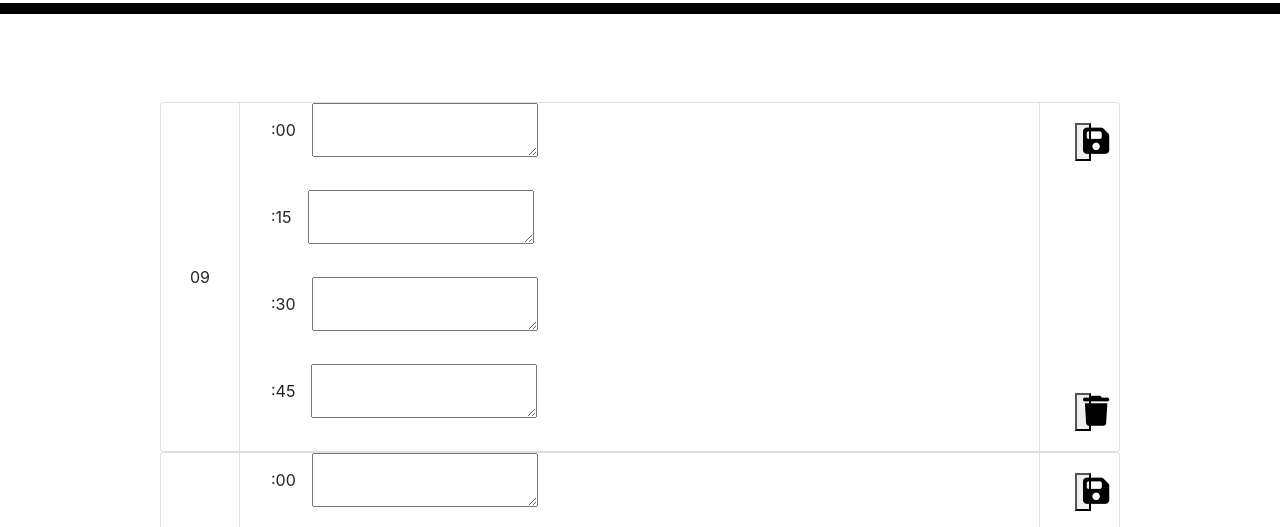
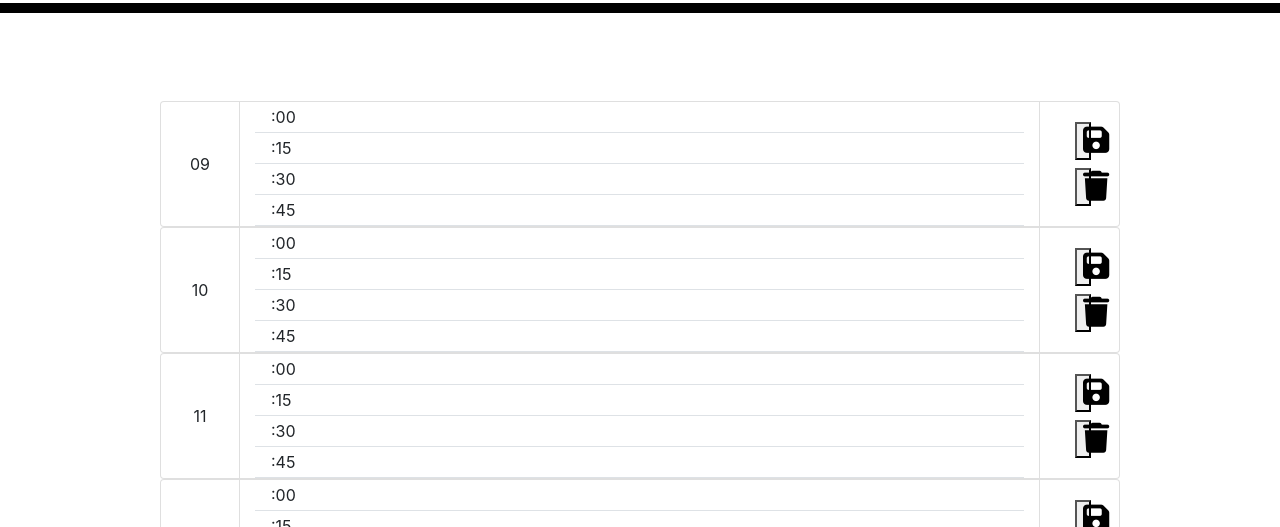
Before and after one commit to RubenCastroCoding/WorkDayScheduler, a plain HTML site: page Index.html in a window 1280 px wide. Shown: the part 240-767 px from the top of the page. Drawn offline with nearby package versions, Linux system fonts and the light colour scheme.

Commit message:
updating css

```diff
--- a/Assets/styles.css
+++ b/Assets/styles.css
@@ -11,3 +11,22 @@ main{
     height: 10px;
     background-color: black;
 }
+
+textarea{
+    border: 0;
+    resize: none;
+    height: 30px;
+    width: 100%;
+    background-color: inherit;
+    color: black;
+}
+
+hr {
+    border: 0;
+    clear:both;
+    display:block;
+    width: 100%;
+    background-color:#dee2e6;
+    height: 1px;
+    margin: 0;
+  }
--- a/Assets/Index.html
+++ b/Index.html
@@ -8,7 +8,7 @@
     <title>Work Day Scheduler</title>
     <link rel="stylesheet" href="https://cdn.jsdelivr.net/npm/bootstrap@4.5.3/dist/css/bootstrap.min.css" integrity="sha384-TX8t27EcRE3e/ihU7zmQxVncDAy5uIKz4rEkgIXeMed4M0jlfIDPvg6uqKI2xXr2" crossorigin="anonymous">
     <link rel="stylesheet" href="https://use.fontawesome.com/releases/v5.7.0/css/all.css" integrity="sha384-lZN37f5QGtY3VHgisS14W3ExzMWZxybE1SJSEsQp9S+oqd12jhcu+A56Ebc1zFSJ" crossorigin="anonymous">
-    <link rel="stylesheet" href="styles.css">
+    <link rel="stylesheet" href="./Assets/styles.css">
 </head>
 <body>
     <header id="header">
@@ -28,7 +28,7 @@
     <script src="https://cdnjs.cloudflare.com/ajax/libs/moment-duration-format/1.3.0/moment-duration-format.min.js"></script>
     <script src="https://code.jquery.com/jquery-3.5.1.slim.min.js" integrity="sha384-DfXdz2htPH0lsSSs5nCTpuj/zy4C+OGpamoFVy38MVBnE+IbbVYUew+OrCXaRkfj" crossorigin="anonymous"></script>
     <script src="https://cdn.jsdelivr.net/npm/bootstrap@4.5.3/dist/js/bootstrap.bundle.min.js" integrity="sha384-ho+j7jyWK8fNQe+A12Hb8AhRq26LrZ/JpcUGGOn+Y7RsweNrtN/tE3MoK7ZeZDyx" crossorigin="anonymous"></script>
-    <script src="script.js"></script>
+    <script src="./Assets/script.js"></script>
     <script src="https://kit.fontawesome.com/57cca0be0e.js" crossorigin="anonymous"></script>
 </body>
 </html>
```
